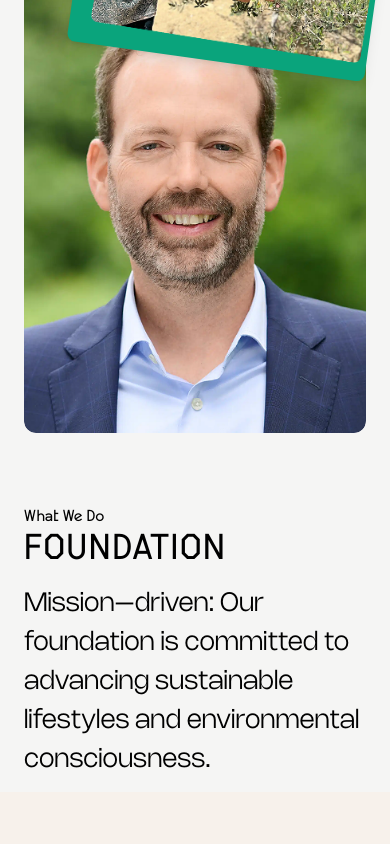
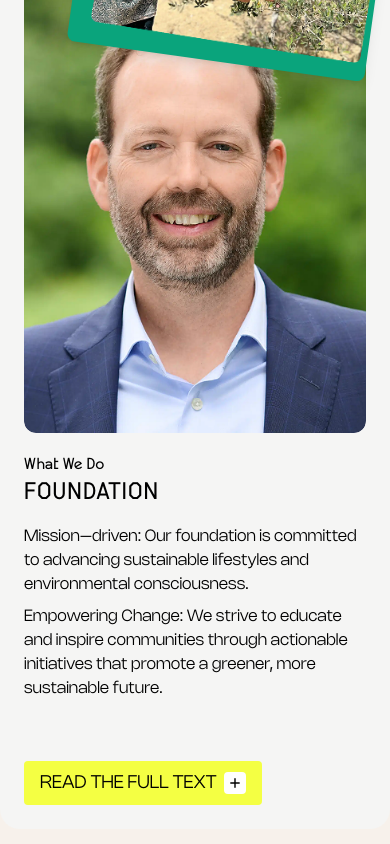
Before and after one commit to uptake-suraj/greenstraw, a React (Vite) app: page / in a window 390 px wide. Shown: the part 1929-2773 px from the top of the page. Built offline with nearby package versions, Linux system fonts and the light colour scheme.

Commit message:
solved some ui issues

```diff
--- a/src/assets/data/horizontalData.js
+++ b/src/assets/data/horizontalData.js
@@ -21,7 +21,7 @@ import { Images } from "../images";
       "id": 3,
       "image": `${Images.horizontalCard1}`,
       "title": "Green Consultancy",
-      "bgColor": "bg-red-500",
+      "bgColor": "bg-[#FF8875]",
       "content1": "Driving forward with technology and innovation.",
       "content2": "We invest in smart solutions that bring real-world impact."
     },
--- a/src/components/card/HorizontalCard.jsx
+++ b/src/components/card/HorizontalCard.jsx
@@ -3,7 +3,7 @@ import { HiPlus } from "react-icons/hi";
 
 const HorizontalCard = ({ image, title, content1, content2 , bgColor }) => {
   return (
-    <div className={`rounded-[20px] ${bgColor} flex flex-col md:flex-row items-stretch gap-18 p-6 md:p-8 max-w-[1500px] mx-auto`}>
+    <div className={`rounded-[20px] ${bgColor} flex flex-col md:flex-row items-stretch sm:gap-18 gap-5 p-6 md:p-8 max-w-[1500px] mx-auto`}>
 
       {/* Image Wrapper */}
       <div className="w-full md:w-[60%] h-auto overflow-hidden rounded-[12px]">
@@ -20,11 +20,11 @@ const HorizontalCard = ({ image, title, content1, content2 , bgColor }) => {
       <div className="w-full md:w-[60%] flex flex-col">
         <div>
           <h2>What We Do</h2>
-          <p className="text-4xl font-medium mb-4 tracking-wider">
+          <p className="sm:text-4xl text-2xl font-medium mb-4 tracking-wider">
             {title}
           </p>
-          <p className="text-[26px] font-nohemi-light text-black mb-2">{content1}</p>
-          <p className="text-[26px] text-black font-nohemi-light">{content2}</p>
+          <p className="sm:text-[26px] text-base font-nohemi-light text-black mb-2">{content1}</p>
+          <p className="sm:text-[26px] text-base text-black font-nohemi-light">{content2}</p>
         </div>
 
         {/* Button */}
--- a/src/components/home/Numbers.jsx
+++ b/src/components/home/Numbers.jsx
@@ -13,14 +13,13 @@ const Numbers = () => {
   useEffect(() => {
     cardsRef.current.forEach((card, index) => {
       gsap.to(card, {
-        y: index % 2 === 0 ? 140 : -120,
+        y: window.innerWidth > 768 ? index % 2 === 0 ? 140 : -120 : -120,
         ease: "none",
         scrollTrigger: {
           trigger: card,
           start: "top bottom",
           end: "bottom top",
           scrub: 0.5,
-
         },
       });
     });
@@ -33,7 +32,7 @@ const Numbers = () => {
           OUR NUMBERS THAT SPEAK
         </h1>
 
-        <div className="relative space-y-12">
+        <div className="relative max-sm:space-y-12">
           {NumbersData.map((stat, index) => (
             <div
               key={index}
--- a/src/components/home/StackedScrollCards.jsx
+++ b/src/components/home/StackedScrollCards.jsx
@@ -32,7 +32,7 @@ const StackedScrollCards = () => {
     const tl = gsap.timeline({
       scrollTrigger: {
         trigger: containerRef.current,
-        start: "top top",
+        start: "top -150",
         end: `+=${cards.length * 1000}`,
         pin: true,
         scrub: 1,
@@ -64,13 +64,16 @@ const StackedScrollCards = () => {
       }
 
       // Ensure that previous images disappear when new one comes into view
-      tl.to(card, {
-        opacity: 0, // Fade out previous image
-        yPercent: -50, // Slide out upwards
-        scale: 0.95, // Shrink the previous image
-        duration: 1,
-        stagger: 0.1,
-      }, `-=${0.3}`);
+      if (index !== cards.length - 1) {
+        tl.to(card, {
+          opacity: 0,
+          yPercent: -50,
+          scale: 0.95,
+          duration: 1,
+          stagger: 0.1,
+        }, `-=${0.3}`);
+      }
+
     });
 
     animationRef.current = tl;
@@ -84,13 +87,13 @@ const StackedScrollCards = () => {
   return (
     <section
       ref={containerRef}
-      className="relative h-[100vh] overflow-hidden px-4 py-24 xl:hidden"
+      className="relative h-[150vh] overflow-hidden px-4 py-24 xl:hidden "
     >
       {horizontalData.map((item, index) => (
         <div
           key={item.id}
           ref={(el) => (cardRefs.current[index] = el)}
-          className="absolute top-0 left-1/2 -translate-x-1/2 w-full max-w-4xl"
+          className="absolute top-0 left-1/2 -translate-x-1/2 w-full max-w-4xl "
           style={{ zIndex: 10 - index }}
         >
           <HorizontalCard {...item} />
```
Also changed, not shown: src/components/footer/Footer.jsx (+64 -24 lines).
